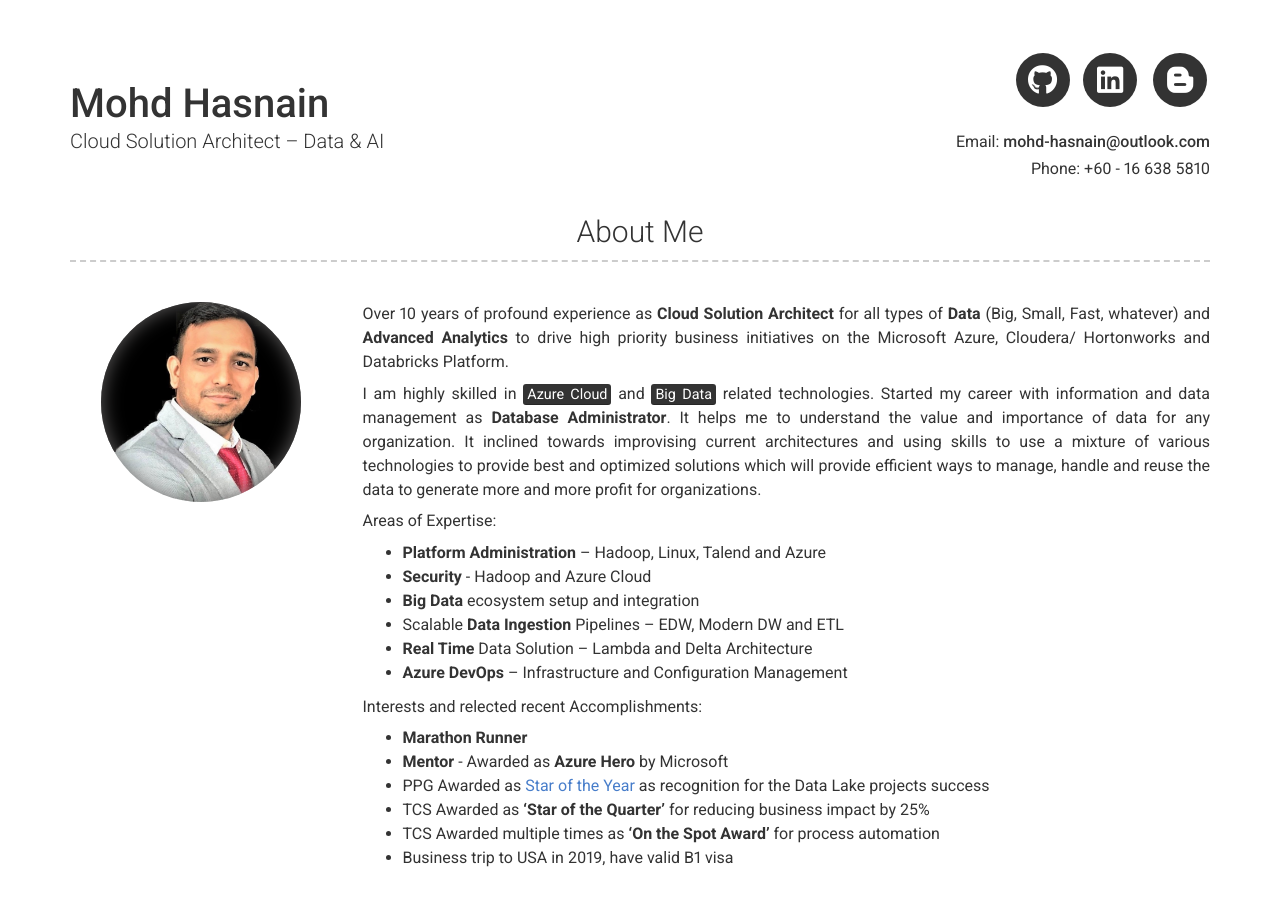
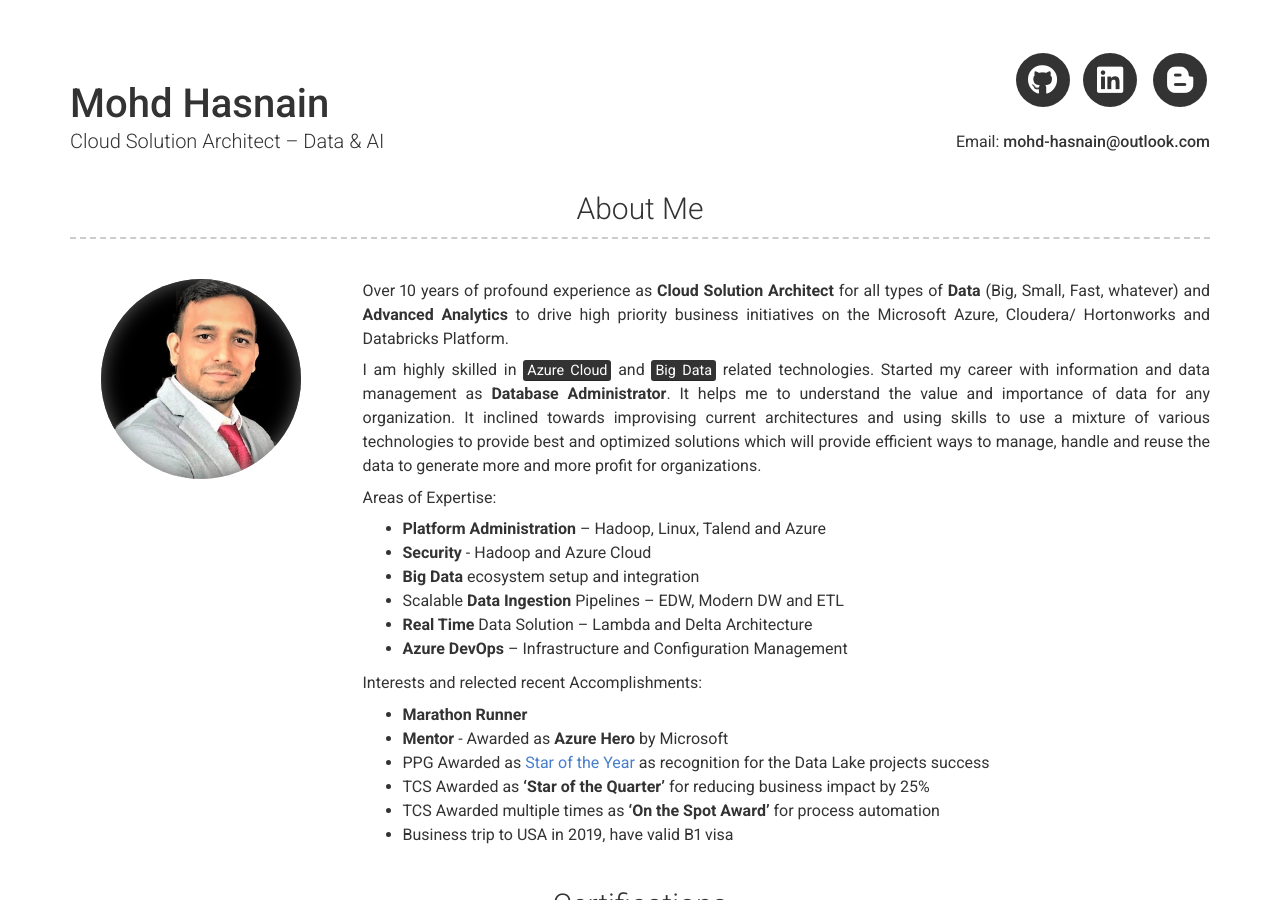
Before and after one commit to mohd-hasnain/mohd-hasnain.github.io, a Jekyll site: the page built from index.md, in a window 1280 px wide and 900 px high. Built offline with Jekyll 4.4.1, drawn with Linux system fonts in a browser that asks for light colours; nearby versions of some CDN libraries; part of the change alters nothing that is shown.

Commit message:
Update _config.yml

```diff
--- a/_config.yml
+++ b/_config.yml
@@ -6,7 +6,7 @@ repository: Git repository where your resume will be hosted, only required if yo
 name: Mohd Hasnain
 title: Cloud Solution Architect – Data & AI
 email: mohd-hasnain@outlook.com
-phone: +60 - 16 638 5810
+#phone: +60 - 16 638 5810
 
 # Dark Mode (true/false/never)
 darkmode: false
```
